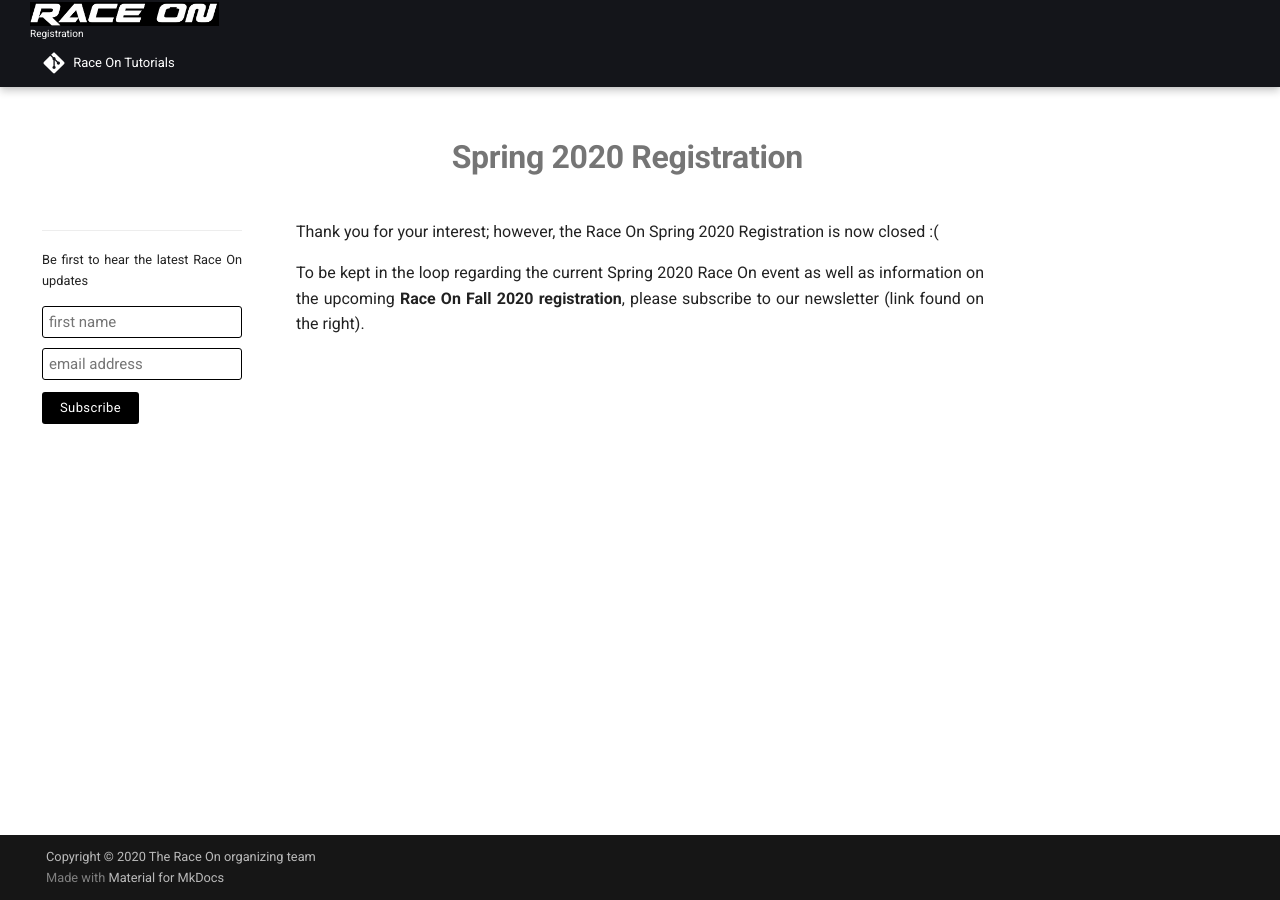
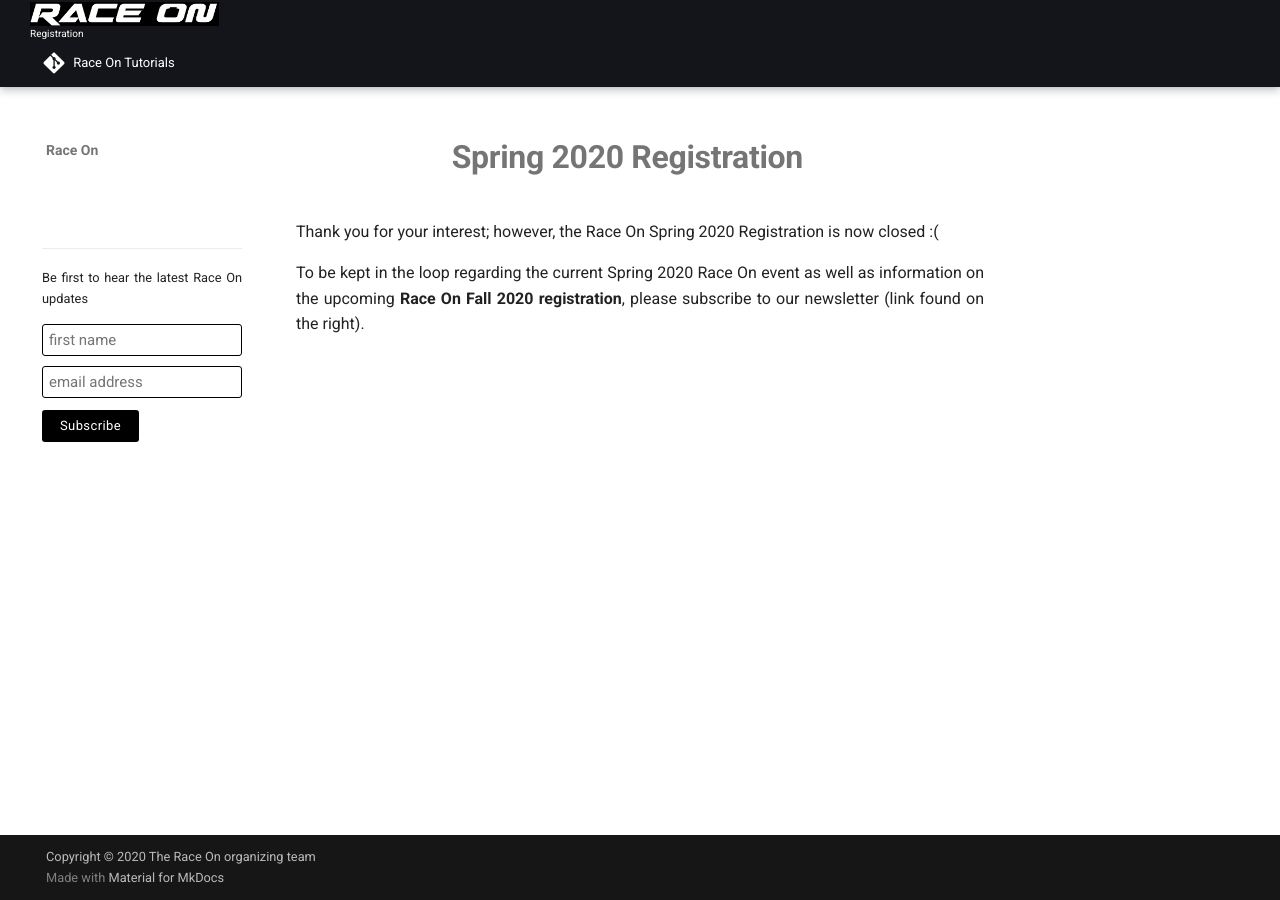
Before and after one commit to race-on/webpage, an MkDocs documentation site: the page built from source/registration.md, in a window 1280 px wide. Built offline with MkDocs 1.6.1 and Material for MkDocs 9.7.7, drawn with Linux system fonts in a browser that asks for light colours; comment, search, counter and statistics services are not loaded.

Commit message:
Update nav.html

```diff
--- a/theme/partials/nav.html
+++ b/theme/partials/nav.html
@@ -1,46 +1,15 @@
-<!--
-  Copyright (c) 2016-2019 Martin Donath <martin.donath@squidfunk.com>
-  Permission is hereby granted, free of charge, to any person obtaining a copy
-  of this software and associated documentation files (the "Software"), to
-  deal in the Software without restriction, including without limitation the
-  rights to use, copy, modify, merge, publish, distribute, sublicense, and/or
-  sell copies of the Software, and to permit persons to whom the Software is
-  furnished to do so, subject to the following conditions:
-  The above copyright notice and this permission notice shall be included in
-  all copies or substantial portions of the Software.
-  THE SOFTWARE IS PROVIDED "AS IS", WITHOUT WARRANTY OF ANY KIND, EXPRESS OR
-  IMPLIED, INCLUDING BUT NOT LIMITED TO THE WARRANTIES OF MERCHANTABILITY,
-  FITNESS FOR A PARTICULAR PURPOSE AND NON-INFRINGEMENT. IN NO EVENT SHALL THE
-  AUTHORS OR COPYRIGHT HOLDERS BE LIABLE FOR ANY CLAIM, DAMAGES OR OTHER
-  LIABILITY, WHETHER IN AN ACTION OF CONTRACT, TORT OR OTHERWISE, ARISING
-  FROM, OUT OF OR IN CONNECTION WITH THE SOFTWARE OR THE USE OR OTHER DEALINGS
-  IN THE SOFTWARE.
--->
-
-<!-- Main navigation -->
-<nav class="md-nav md-nav--primary" data-md-level="0">
-
-  <!-- Site title -->
-  <label class="md-nav__title md-nav__title--site" for="__drawer">
-    <a href="{{ config.site_url | default(nav.homepage.url, true) | url }}"
-       title="{{ config.site_name }}" class="md-nav__button md-logo" style="width: 225px;">
-      {% if config.theme.logo.icon %}
-        <i class="md-icon">{{ config.theme.logo.icon }}</i>
-      {% else %}
-        <img src="{{ config.theme.logo | url }}" height="24" />
-      {% endif %}
+<nav class="md-nav md-nav--primary" aria-label="{{ lang.t('nav.title') }}" data-md-level="0">
+  <label class="md-nav__title" for="__drawer">
+    <a href="{{ config.site_url | default(nav.homepage.url, true) | url }}" title="{{ config.site_name }}" class="md-nav__button md-logo" aria-label="{{ config.site_name }}">
+      {% include "partials/logo.html" %}
     </a>
-    <!-- {{ config.site_name }} -->
+    {{ config.site_name }}
   </label>
-
-  <!-- Repository containing source -->
   {% if config.repo_url %}
     <div class="md-nav__source">
       {% include "partials/source.html" %}
     </div>
   {% endif %}
-
-  <!-- Render item list -->
   <ul class="md-nav__list" data-md-scrollfix>
     {% for nav_item in nav %}
       {% set path = "nav-" + loop.index | string %}
@@ -48,8 +17,6 @@
       {% include "partials/nav-item.html" %}
     {% endfor %}
   </ul>
-
-
 
   <div id="mailchimp-subscribe-container" class="md-typeset" style="width:200px; margin:80px 0 0 0.5em;">
 
@@ -94,5 +61,4 @@
   </div>
   </div>
 
-
 </nav>
```
Lines whose indentation alone changed are shown as unchanged.
